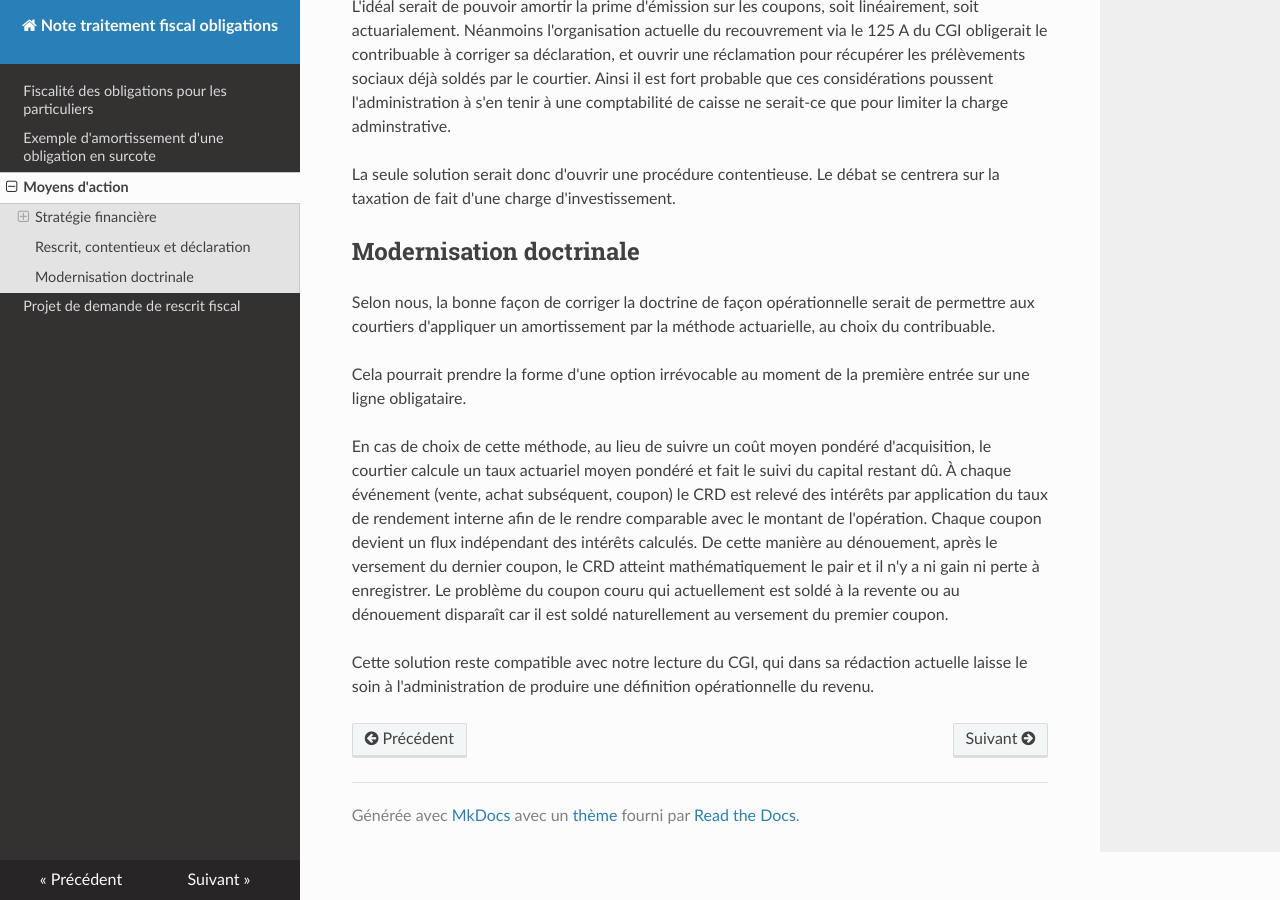
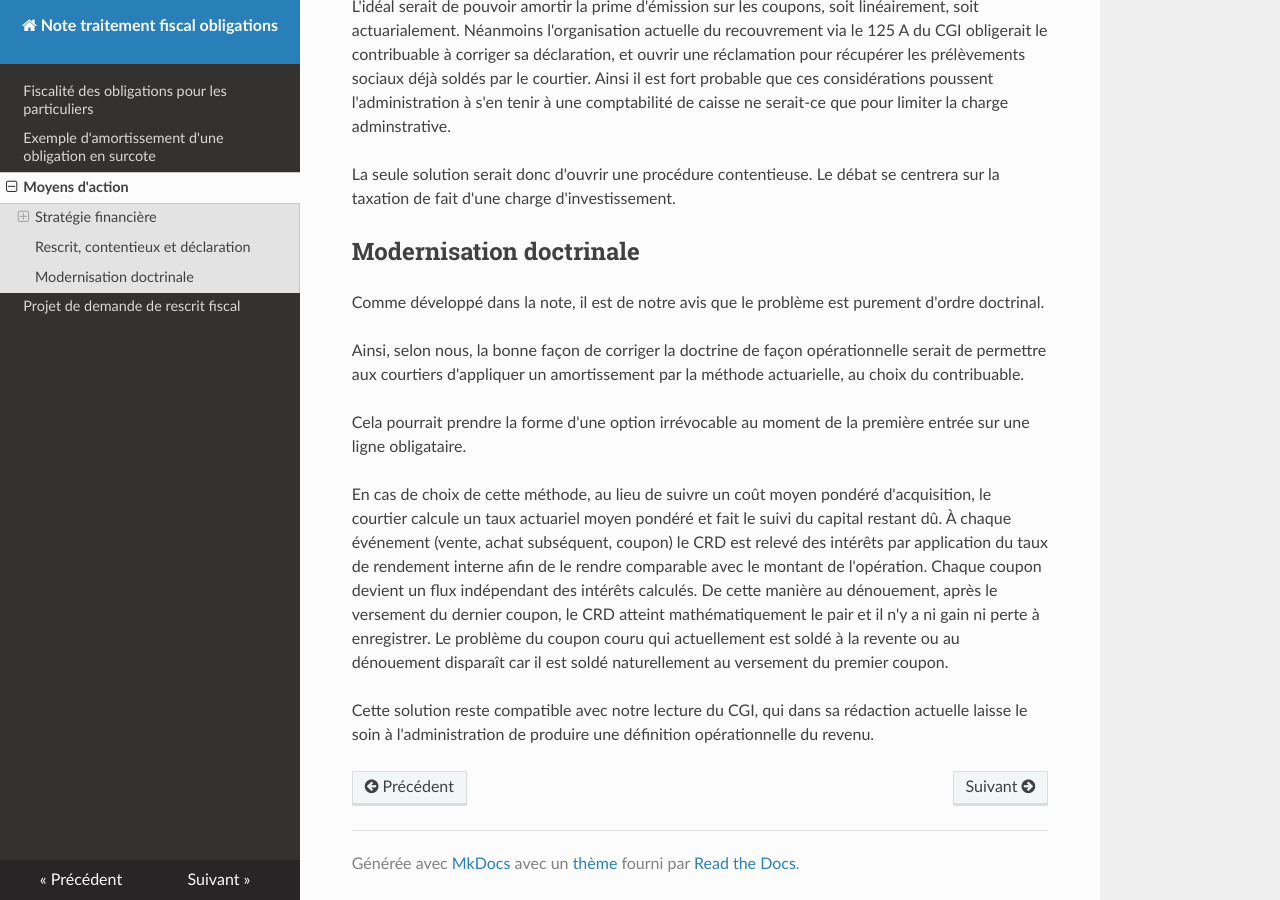
Before and after one commit to ConscritNeuneu/note-traitement-fiscal-obligations, an MkDocs documentation site: the page built from docs/moyens_action.md, in a window 1280 px wide and 900 px high, scrolled down 1625 px. Built offline with MkDocs 1.6.1, drawn with Linux system fonts in a browser that asks for light colours; nearby versions of some CDN libraries.

Commit message:
Nvelle couche sur le fait que le pb est doctrinal

```diff
--- a/docs/moyens_action.md
+++ b/docs/moyens_action.md
@@ -88,7 +88,10 @@ se centrera sur la taxation de fait d'une charge d'investissement.
 
 ## Modernisation doctrinale
 
-Selon nous, la bonne façon de corriger la doctrine de façon opérationnelle
+Comme développé dans la note, il est de notre avis que le problème est
+purement d'ordre doctrinal.
+
+Ainsi, selon nous, la bonne façon de corriger la doctrine de façon opérationnelle
 serait de permettre aux courtiers d'appliquer un amortissement par la
 méthode actuarielle, au choix du contribuable.
 
```
